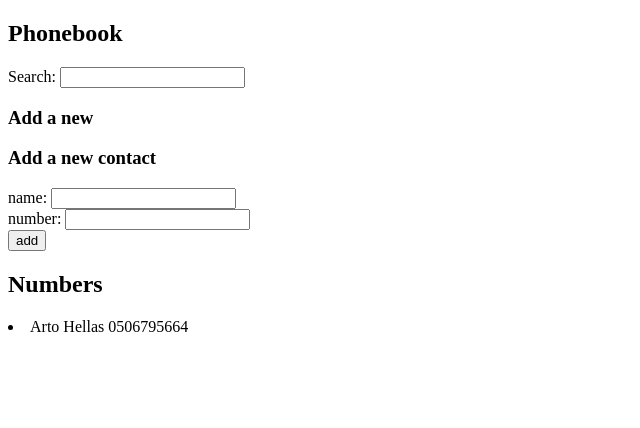
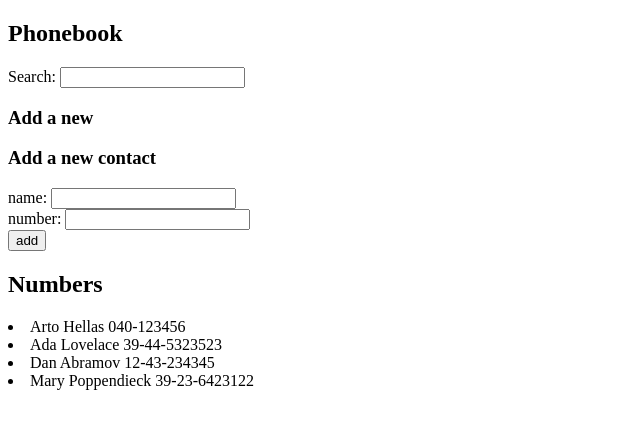
Before and after one commit to justice1k/fullstackopen, a React (Vite) app in the folder part2/phonebook/: page / in a window 1280 px wide. Shown: the top 428 px of the page, without its empty margins (0-640 px from the left). Built offline with nearby package versions, Linux system fonts and the light colour scheme; data requests are answered from the project's data file.

Commit message:
part2 getting data from db

```diff
--- /dev/null
+++ b/part2/phonebook/db.json
@@ -0,0 +1,24 @@
+{
+    "persons":[
+      {
+        "name": "Arto Hellas",
+        "number": "040-123456",
+        "id": "1"
+      },
+      {
+        "name": "Ada Lovelace",
+        "number": "39-44-5323523",
+        "id": "2"
+      },
+      {
+        "name": "Dan Abramov",
+        "number": "12-43-234345",
+        "id": "3"
+      },
+      {
+        "name": "Mary Poppendieck",
+        "number": "39-23-6423122",
+        "id": "4"
+      }
+    ]
+  }
--- a/part2/phonebook/package.json
+++ b/part2/phonebook/package.json
@@ -7,7 +7,8 @@
     "dev": "vite",
     "build": "vite build",
     "lint": "eslint .",
-    "preview": "vite preview"
+    "preview": "vite preview",
+    "server": "json-server -p3001 --watch db.json"
   },
   "dependencies": {
     "axios": "^1.7.9",
--- a/part2/phonebook/src/App.jsx
+++ b/part2/phonebook/src/App.jsx
@@ -1,17 +1,26 @@
-import { useState } from 'react'
+import { useState,useEffect } from 'react'
 import Persons from './Persons'
 import PersonForm from './PersonForm'
 import Search from './Search'
+import axios from 'axios'
+
 
 const App = () => {
-  const [persons, setPersons] = useState([
-    { name: 'Arto Hellas',
-      number: '0506795664'
-     }
-  ])
+
+  const [persons, setPersons] = useState([])
   const [newName, setNewName] = useState('')
   const [newNumber, setNewNumber] = useState('')
   const [query, setQuery] = useState('')
+
+  useEffect(() => {
+    console.log('effect')
+    axios
+      .get('http://localhost:3001/persons')
+      .then(response => {
+        console.log('promise fulfilled')
+        setPersons(response.data)
+      })
+  },[])
 
   const handleNameChange = (event) => {
     console.log(event.target.value)
--- a/part2/phonebook/src/Persons.jsx
+++ b/part2/phonebook/src/Persons.jsx
@@ -3,7 +3,7 @@
 
     return(
         <>
-        {contacts.map((person,i) => <li key={i}>{person.name} {person.number}</li>)}
+        {contacts.map((person) => <li key={person.id}>{person.name} {person.number}</li>)}
         </>
     )
 }
--- a/part2/phonebook/src/main.jsx
+++ b/part2/phonebook/src/main.jsx
@@ -1,5 +1,6 @@
 import ReactDOM from 'react-dom/client'
-
 import App from './App'
 
+
+
 ReactDOM.createRoot(document.getElementById('root')).render(<App />)
```
